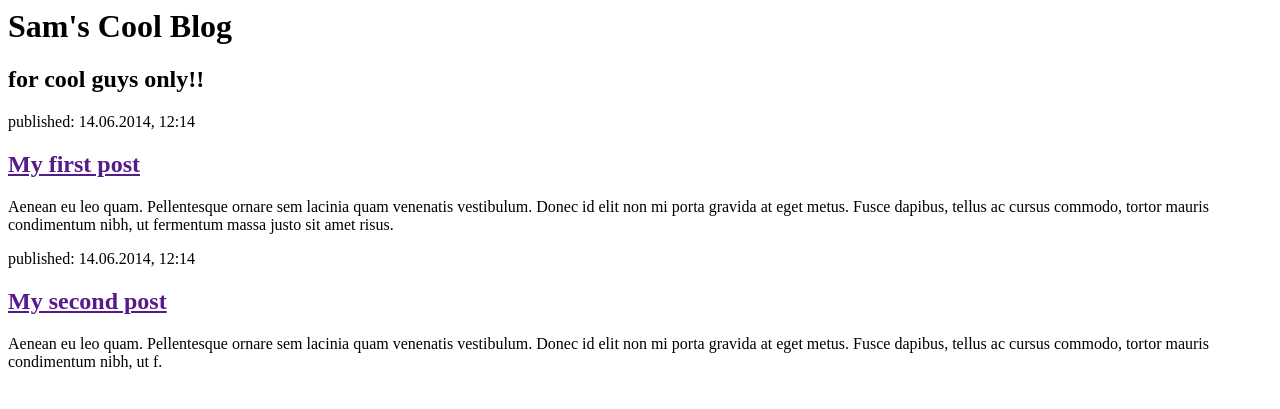
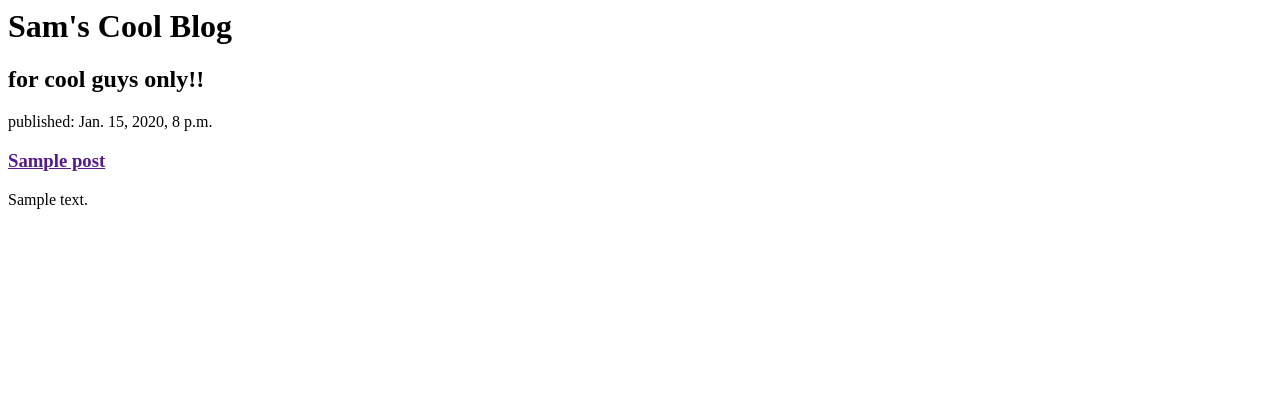
Before and after one commit to slomo88/my-first-blog, a Django app: template blog/templates/blog/post_list.html in a window 1280 px wide. Shown: the top 409 px of the page. Run offline with Django 3.2, Linux system fonts and the light colour scheme; the template is opened without the code that fills it: values that come from a table or form of the project are taken from there, others are empty; tables that the repository leaves empty hold one stand-in row (values such as "Sample post").

Commit message:
Modified templates to display posts from database.

```diff
--- a/blog/templates/blog/post_list.html
+++ b/blog/templates/blog/post_list.html
@@ -8,16 +8,12 @@
             <h2>for cool guys only!!</h2>
         </div>
 
-        <div>
-            <p>published: 14.06.2014, 12:14</p>
-            <h2><a href="">My first post</a></h2>
-            <p>Aenean eu leo quam. Pellentesque ornare sem lacinia quam venenatis vestibulum. Donec id elit non mi porta gravida at eget metus. Fusce dapibus, tellus ac cursus commodo, tortor mauris condimentum nibh, ut fermentum massa justo sit amet risus.</p>
-        </div>
-
-        <div>
-            <p>published: 14.06.2014, 12:14</p>
-            <h2><a href="">My second post</a></h2>
-            <p>Aenean eu leo quam. Pellentesque ornare sem lacinia quam venenatis vestibulum. Donec id elit non mi porta gravida at eget metus. Fusce dapibus, tellus ac cursus commodo, tortor mauris condimentum nibh, ut f.</p>
-        </div>
+{% for post in posts %}
+	<div>
+		<p>published: {{ post.published_date }}</p>
+		<h3><a href="">{{ post.title }}</a></h3>
+		<p>{{ post.text|linebreaksbr }}</p>
+	</div>
     </body>
+{% endfor %}
 </html>
```
Also changed, not shown: blog/views.py (+4 -3 lines).
